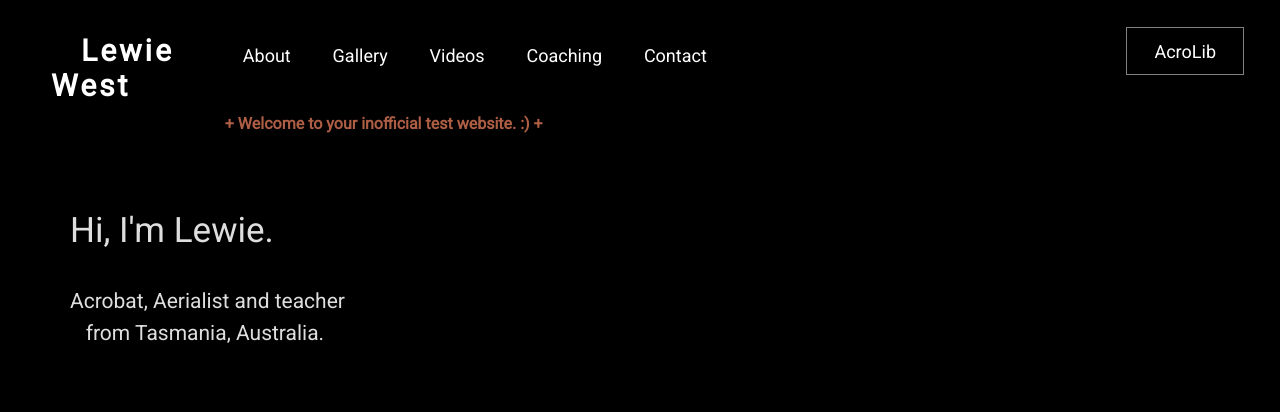
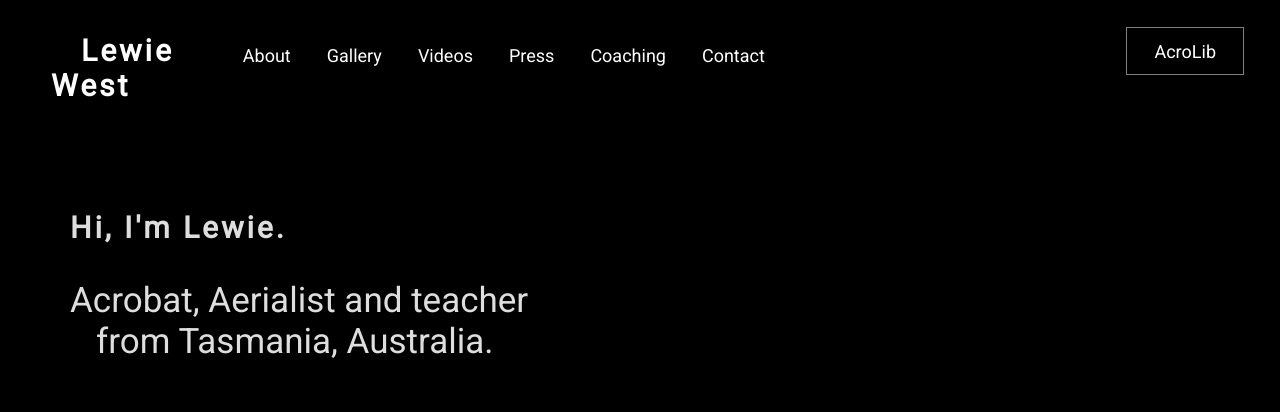
Before and after one commit to floshin/lewiewest, a plain HTML site: page index.html in a window 1280 px wide. Shown: the top 412 px of the page. Drawn offline with Linux system fonts and the light colour scheme.

Commit message:
remove 'inofficial testpage' info due to approval. :)

```diff
--- a/index.html
+++ b/index.html
@@ -27,19 +27,19 @@
           <li><a href="about.html">About</a></li>
           <li><a href="gallery.html">Gallery</a></li>
           <li><a href="videos.html">Videos</a></li>
+          <li><a href="press.html">Press</a></li>
           <li><a href="coaching.html">Coaching</a></li>
           <li><a href="contact.html">Contact</a></li>
-          <li class="beyond"><a href="acrolib.html">AcroLib</a></li>
+          <li class="beyond"><a href="https://flosh.in/acro/">AcroLib</a></li>
         </ul>
+      </nav>
 
-        <h3 class="test">+ Welcome to your inofficial test website. :) +</h3>
-      </nav>
     </div>
 
     <div class="welcome">
-      <p>Hi, I'm Lewie.</p>
+      <h1>Hi, I'm Lewie.</h1>
 
-      <p class="secondary">Acrobat, Aerialist and teacher<br>
+      <p>Acrobat, Aerialist and teacher<br>
         &nbsp;&nbsp;  from Tasmania, Australia.</p>
     </div>
 
```
